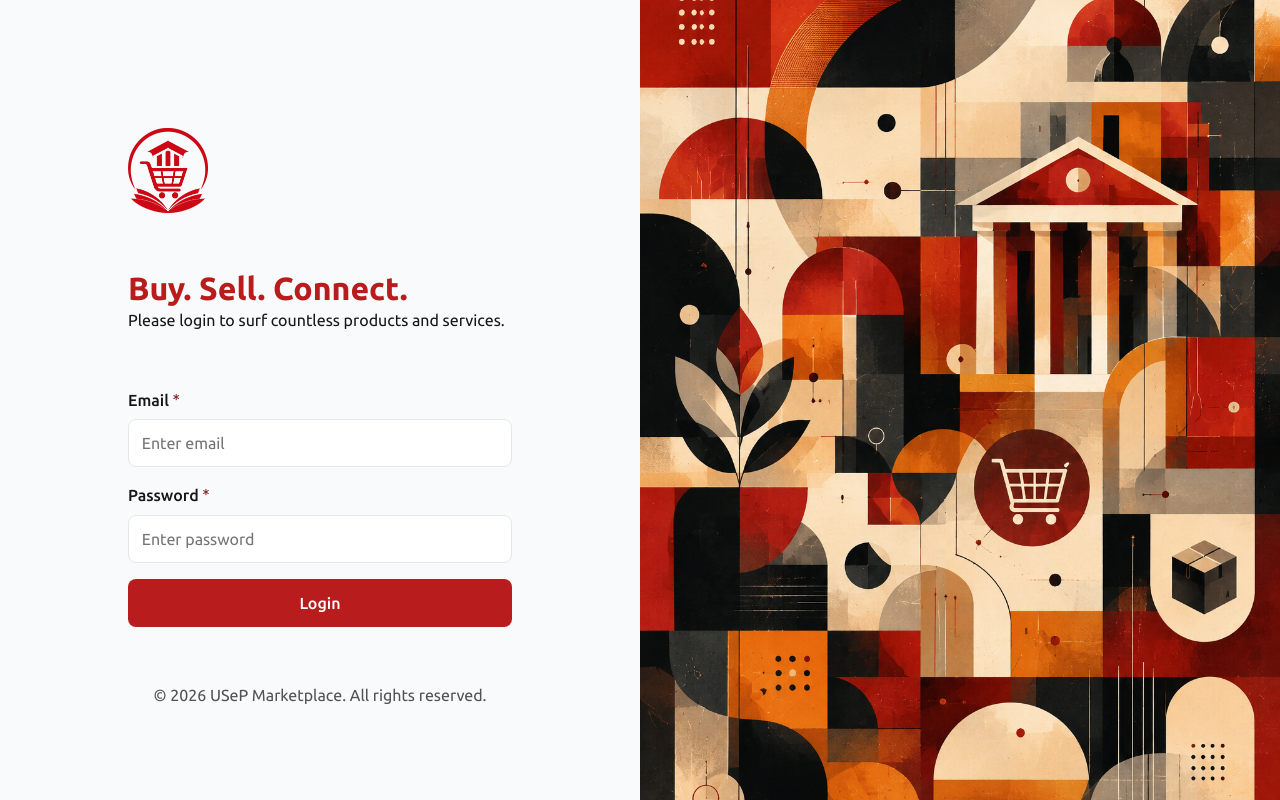
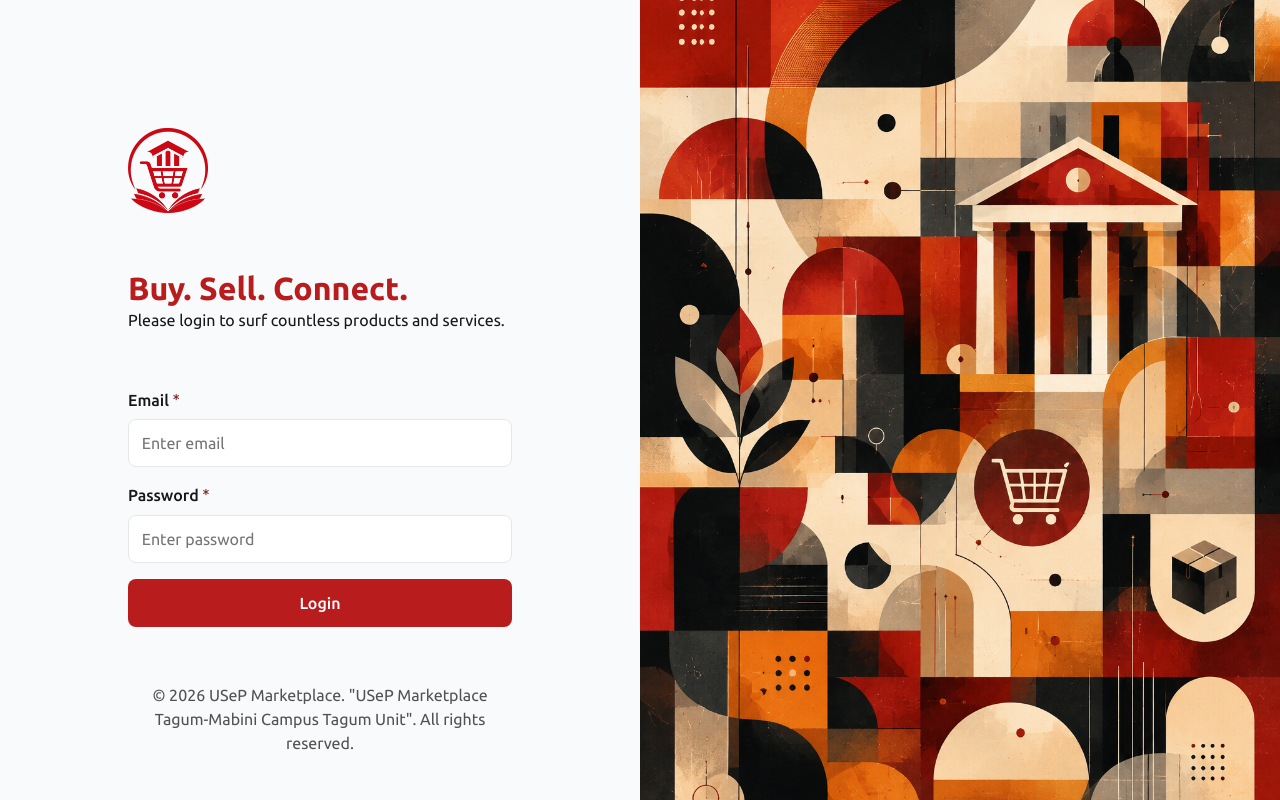
Before and after one commit to BernieIIAtacador/USeP-Marketplace-2026, a Django app: page /login/ in a window 1280 px wide. Run offline with Django 5.2, Linux system fonts and the light colour scheme.

Commit message:
modified login footer text

```diff
--- a/apps/accounts/templates/accounts/login.html
+++ b/apps/accounts/templates/accounts/login.html
@@ -53,7 +53,7 @@
                 </section>
 
                 <footer>
-                      <p>© 2026 USeP Marketplace. All rights reserved.</p>
+                      <p>© 2026 USeP Marketplace. "USeP Marketplace Tagum-Mabini Campus Tagum Unit". All rights reserved.</p>
                 </footer>
             </section>
 
```
Also changed, not shown: 1 other file.
